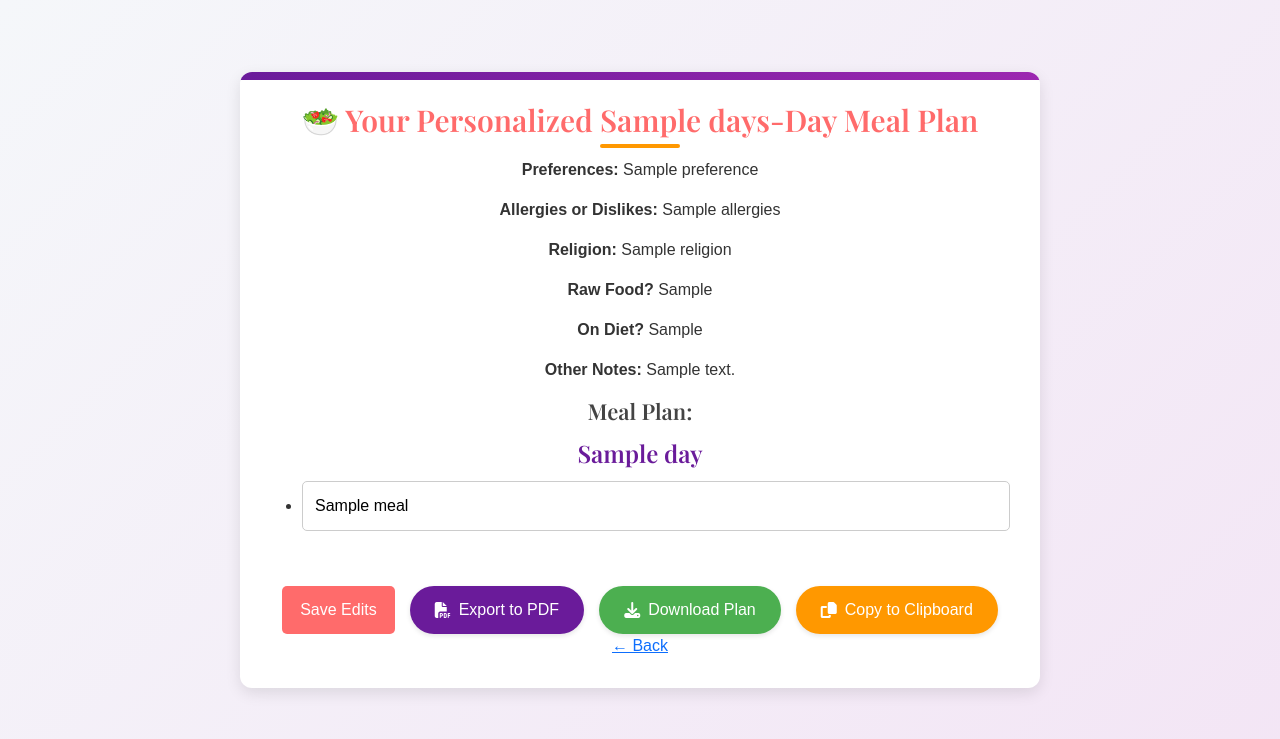
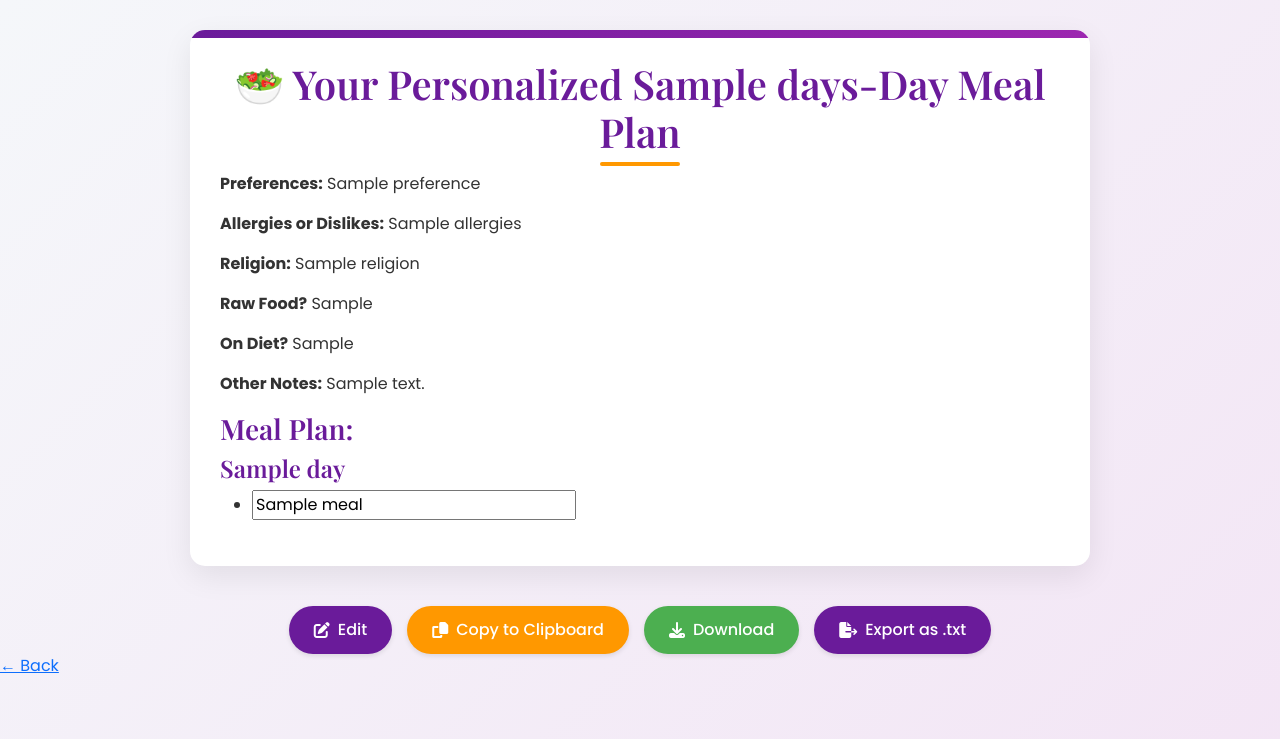
Before and after one commit to yanetniguse/Smart-Meal-Planner-Based-on-Dietary-Preferences-org, a Flask app: template templates/results.html in a window 1280 px wide. Shown: the top 739 px of the page. Run offline with Flask 2, Linux system fonts and the light colour scheme; the template is opened without the code that fills it: most values are stand-ins (such as "Sample title", 1, 10 or a date in 2020).

Commit message:
Update results.html
Signed-off-by: Yanet Niguse Tesfay <85760758+yanetniguse@users.noreply.github.com>

```diff
--- a/templates/results.html
+++ b/templates/results.html
@@ -461,73 +461,11 @@
       .meal-day:nth-child(7) { animation-delay: 0.7s; }
     </style>
 
-    <link rel="stylesheet" href="{{ url_for('static', filename='style.css') }}">
-    <script>
 
-function downloadPlan() {
-          const element = document.getElementById("plan-container");
-          const planText = element.innerText;
-          const blob = new Blob([planText], { type: 'text/plain' });
-          const url = URL.createObjectURL(blob);
-          const a = document.createElement('a');
-          a.href = url;
-          a.download = "nutriguide_meal_plan.txt";
-          a.click();
-          URL.revokeObjectURL(url);
-
-          // Show feedback
-          alert('Meal plan downloaded successfully!');
-      }
-
-      function copyToClipboard() {
-          const element = document.getElementById("plan-container");
-          const range = document.createRange();
-          range.selectNode(element);
-          window.getSelection().removeAllRanges();
-          window.getSelection().addRange(range);
-          document.execCommand('copy');
-          window.getSelection().removeAllRanges();
-
-          // Show feedback
-          const originalText = event.target.innerHTML;
-          event.target.innerHTML = '<i class="fas fa-check"></i> Copied!';
-	  setTimeout(() => {
-	      event.target.innerHTML = originalText;
-	  }, 2000);
-      }
-
-      // Add animation class when page loads
-      document.addEventListener('DOMContentLoaded', function() {
-	  document.body.classList.add('loaded');
-      });
-
-        // Function to save edited meal plan
-        async function saveEdits() {
-            const editedPlan = {};
-            document.querySelectorAll('.day').forEach(dayDiv => {
-                const day = dayDiv.dataset.day;
-                editedPlan[day] = [];
-                dayDiv.querySelectorAll('.meal').forEach(mealInput => {
-                    editedPlan[day].push({
-                        name: mealInput.value,
-                        nutrition: '',  // You can extend this if you want to track nutrition
-                        link: ''        // Same for the recipe link if needed
-                    });
-                });
-            });
-
-            const res = await fetch('/edit', {
-                method: 'POST',
-                headers: {'Content-Type': 'application/json'},
-                body: JSON.stringify({ meal_plan: editedPlan })
-            });
-
-            const data = await res.json();
-            alert(data.message);  // Display the response message
-        }
-    </script>
   </head>
   <body>
+	  <div id="mealPlanContent">
+
     <div class="container" id="plan-container">
      <h1>🥗 Your Personalized {{ days }}-Day Meal Plan</h1>
     <p><strong>Preferences:</strong> {{ preferences | join(', ') }}</p>
@@ -551,23 +489,60 @@ function downloadPlan() {
         </div>
     {% endfor %}
 
+</div>
 
-      <!-- Action Buttons -->
-      <div class="action-buttons">
-        <button onclick="saveEdits()">Save Edits</button>
-	<button onclick="window.print()" class="btn btn-primary">
-	  <i class="fas fa-file-pdf"></i> Export to PDF
-	</button>
-	<button onclick="downloadPlan()" class="btn btn-success">
-	  <i class="fas fa-download"></i> Download Plan
-	</button>
-	<button onclick="copyToClipboard()" class="btn btn-accent">
-	  <i class="fas fa-copy"></i> Copy to Clipboard
-	</button>
-      </div>
+    <div class="action-buttons">
+  <button class="btn btn-primary" id="editBtn"><i class="fas fa-edit"></i>Edit</button>
+  <button class="btn btn-accent" id="copyBtn"><i class="fas fa-copy"></i>Copy to Clipboard</button>
+  <button class="btn btn-success" id="downloadBtn"><i class="fas fa-download"></i>Download</button>
+  <button class="btn btn-primary" id="exportBtn"><i class="fas fa-file-export"></i>Export as .txt</button>
+</div>
+
 
 
     <a href="/">← Back</a>
 </div>
+
+	  <script>
+  const mealPlan = document.getElementById("mealPlanContent");
+
+  // Edit toggle
+  document.getElementById("editBtn").addEventListener("click", () => {
+    const editable = mealPlan.contentEditable === "true";
+    mealPlan.contentEditable = !editable;
+    mealPlan.style.border = editable ? "none" : "2px dashed var(--accent-color)";
+  });
+
+  // Copy to Clipboard
+  document.getElementById("copyBtn").addEventListener("click", () => {
+    const tempElement = document.createElement("textarea");
+    tempElement.value = mealPlan.innerText;
+    document.body.appendChild(tempElement);
+    tempElement.select();
+    document.execCommand("copy");
+    document.body.removeChild(tempElement);
+    alert("Meal plan copied to clipboard!");
+  });
+
+  // Download as .html file
+  document.getElementById("downloadBtn").addEventListener("click", () => {
+    const blob = new Blob([mealPlan.innerHTML], { type: "text/html" });
+    const a = document.createElement("a");
+    a.href = URL.createObjectURL(blob);
+    a.download = "meal-plan.html";
+    a.click();
+  });
+
+  // Export as .txt file
+  document.getElementById("exportBtn").addEventListener("click", () => {
+    const textContent = mealPlan.innerText;
+    const blob = new Blob([textContent], { type: "text/plain" });
+    const a = document.createElement("a");
+    a.href = URL.createObjectURL(blob);
+    a.download = "meal-plan.txt";
+    a.click();
+  });
+</script>
+
   </body>
   </html>
```
